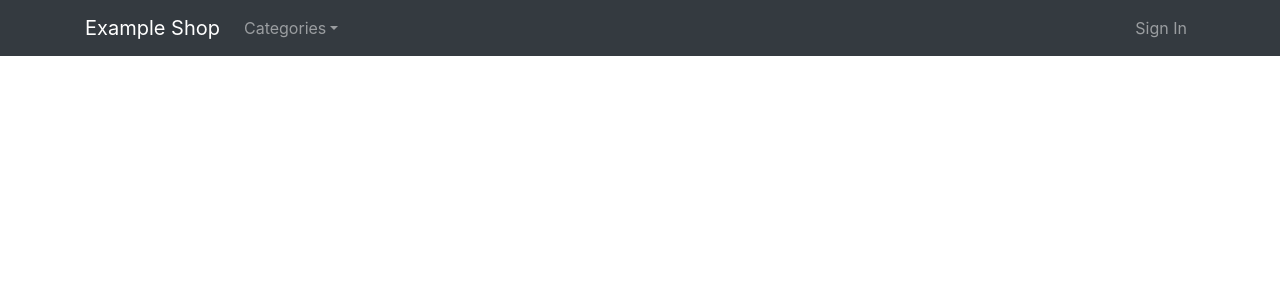
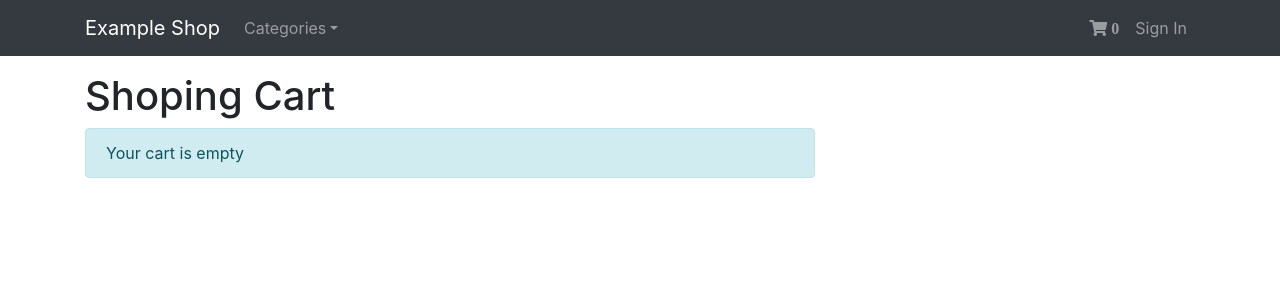
Before and after one commit to brokenSensor/Typescript-shop-pp, a React (Create React App) app in the folder frontend/: page /cart in a window 1280 px wide. Shown: the top 300 px of the page. Built offline with nearby package versions, Linux system fonts and the light colour scheme.

Commit message:
Cart screen

```diff
--- a/frontend/src/App.tsx
+++ b/frontend/src/App.tsx
@@ -6,6 +6,7 @@ import ProductScreen from './screens/ProductScreen'
 import LoginScreen from './screens/LoginScreen'
 import Header from './components/Header'
 import RegisterScreen from './screens/RegisterScreen'
+import CartScreen from './screens/CartScreen'
 
 function App() {
 	return (
@@ -13,6 +14,7 @@ function App() {
 			<Header />
 			<main className='py-3'>
 				<Container>
+					<Route path='/cart' component={CartScreen} />
 					<Route path='/product/:id' component={ProductScreen} />
 					<Route path='/login' component={LoginScreen} />
 					<Route path='/register' component={RegisterScreen} />
--- a/frontend/src/components/Header.tsx
+++ b/frontend/src/components/Header.tsx
@@ -9,6 +9,7 @@ const Header = () => {
 	const dispatch = useAppDispatch()
 	const { push } = useHistory()
 	const user = useAppSelector(state => state.authReducer.user)
+	const cartItems = useAppSelector(state => state.cartReducer.items)
 	const [logoutServer] = useLogoutUserMutation()
 	return (
 		<header>
@@ -35,6 +36,9 @@ const Header = () => {
 							</NavDropdown>
 						</Nav>
 						<Nav>
+							<Nav.Link as={Link} to='/cart'>
+								<i className='fas fa-shopping-cart'> {cartItems.length}</i>
+							</Nav.Link>
 							{user ? (
 								<NavDropdown
 									title={user.name}
--- /dev/null
+++ b/frontend/src/screens/CartScreen.tsx
@@ -0,0 +1,22 @@
+import React from 'react'
+import { Col, ListGroup, Row } from 'react-bootstrap'
+import Message from '../components/Message'
+import { useAppSelector } from '../hooks'
+
+const CartScreen = () => {
+	const cartItems = useAppSelector(state => state.cartReducer.items)
+	return (
+		<Row>
+			<Col md={8}>
+				<h1>Shoping Cart</h1>
+				{cartItems.length === 0 ? (
+					<Message>Your cart is empty</Message>
+				) : (
+					<ListGroup></ListGroup>
+				)}
+			</Col>
+		</Row>
+	)
+}
+
+export default CartScreen
```
